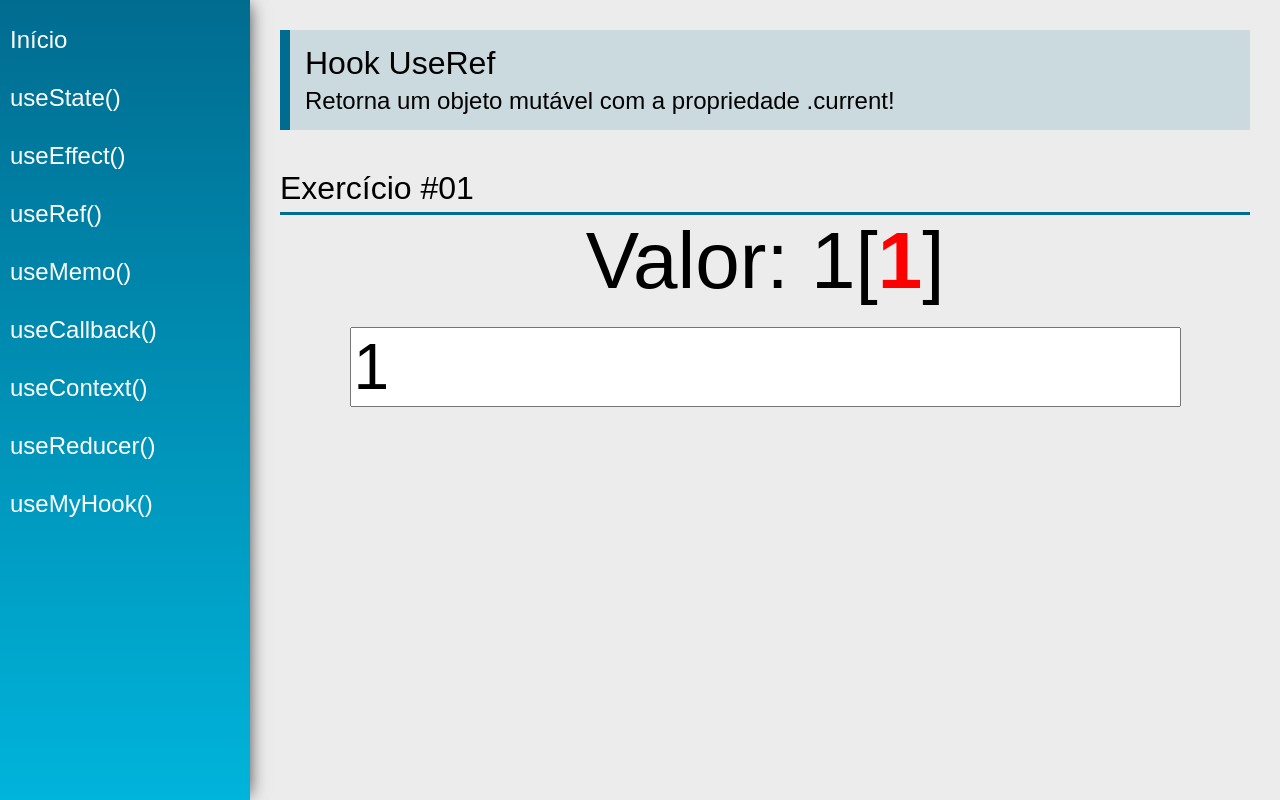
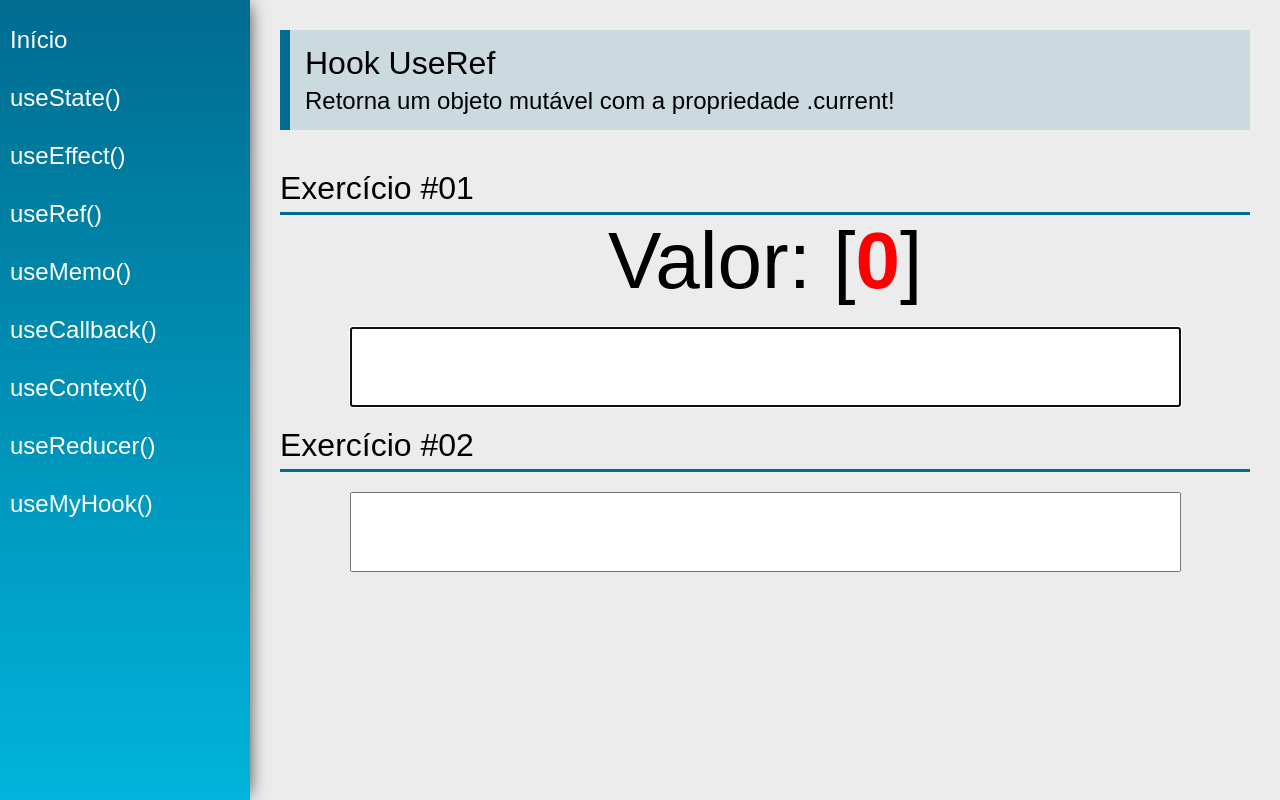
Before and after one commit to betosan83/react-hooks, a React (Create React App) app: page /useRef in a window 1280 px wide. Built offline with nearby package versions, Linux system fonts and the light colour scheme.

Commit message:
Use Ref exercise 2!

```diff
--- a/src/views/examples/UseRef.jsx
+++ b/src/views/examples/UseRef.jsx
@@ -1,12 +1,30 @@
-import React, { useRef, useState } from 'react'
+import React, { useEffect, useRef, useState } from 'react'
 import PageTitle from '../../components/layout/PageTitle'
 import SectionTitle from '../../components/layout/SectionTitle';
 
+const merge = function(s1, s2) {
+    return [...s1].map(function(e, i) {
+        return `${e}${s2[i] || ""}`
+    }).join("")
+}
+
 const UseRef = (props) => {
-    const [value1, setValue1] = useState(1)
+    const [value1, setValue1] = useState("")
+    const [value2, setValue2] = useState("")
+
     const count = useRef(0)
+    const myInput1 = useRef(null)
+    const myInput2 = useRef(null)
 
-    count.current = count.current + 1
+    useEffect(function() {
+        count.current = count.current + 1
+        myInput2.current.focus()
+    }, [value1])
+
+    useEffect(function() {
+        count.current = count.current + 1
+        myInput1.current.focus()
+    }, [value2])
 
     return (
         <div className="UseRef">
@@ -18,12 +36,17 @@
             <div className="center">
                 <div>
                     <span className="text">Valor: </span>
-                    <span className="text">{value1}[</span>
+                    <span className="text">{merge(value1, value2)} [</span>
                     <span className="text red">{count.current}</span>
                     <span className="text">]</span>
                 </div>
-                <input type="text" className="input"
+                <input type="text" className="input" ref={myInput1}
                     value={value1} onChange={e => setValue1(e.target.value)} />
+            </div>
+            <SectionTitle title="Exercício #02"></SectionTitle>
+            <div className="center">
+                <input type="text" className="input" ref={myInput2}
+                    value={value2} onChange={e => setValue2(e.target.value)} />
             </div>
         </div>
     )
```
